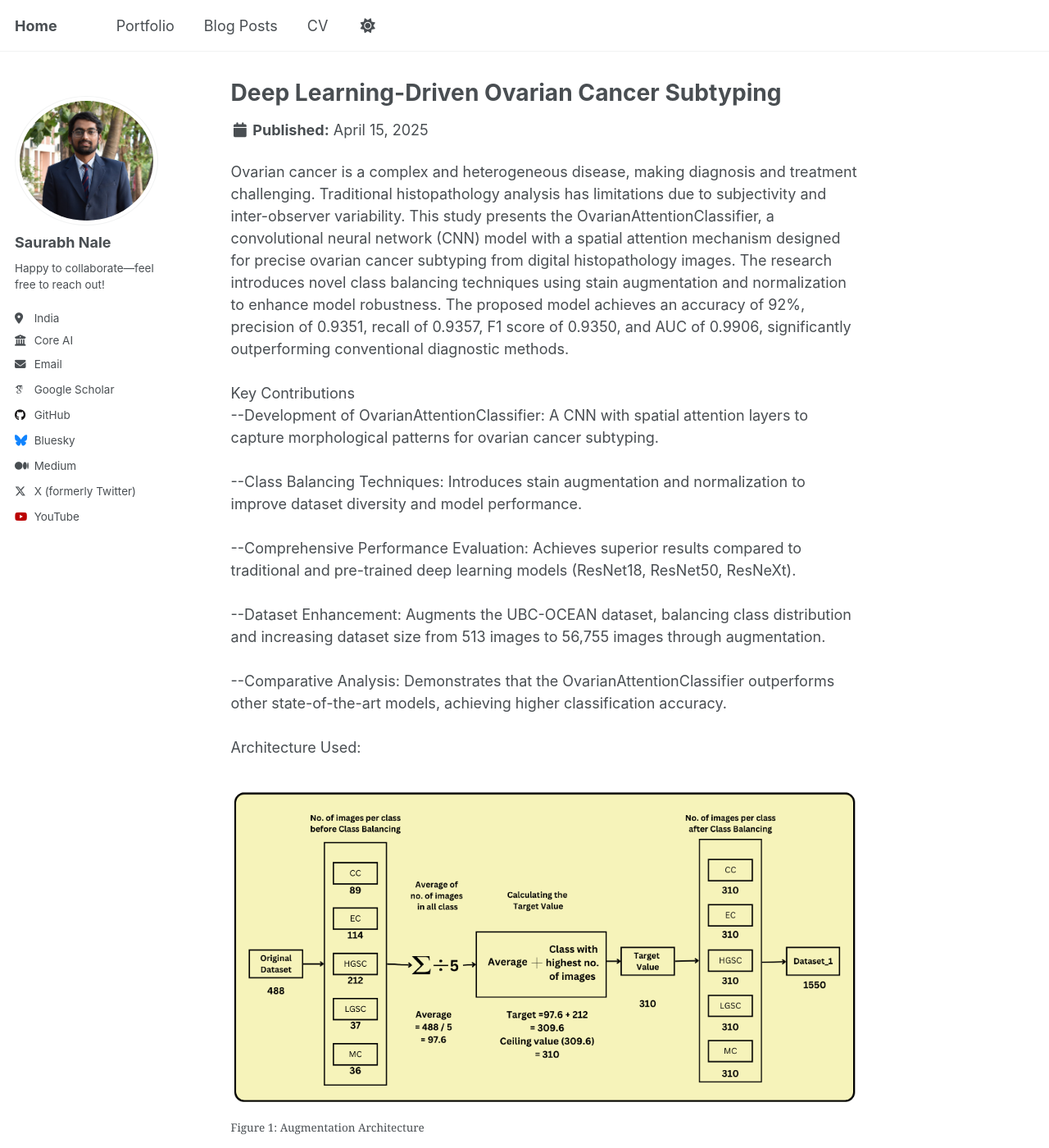
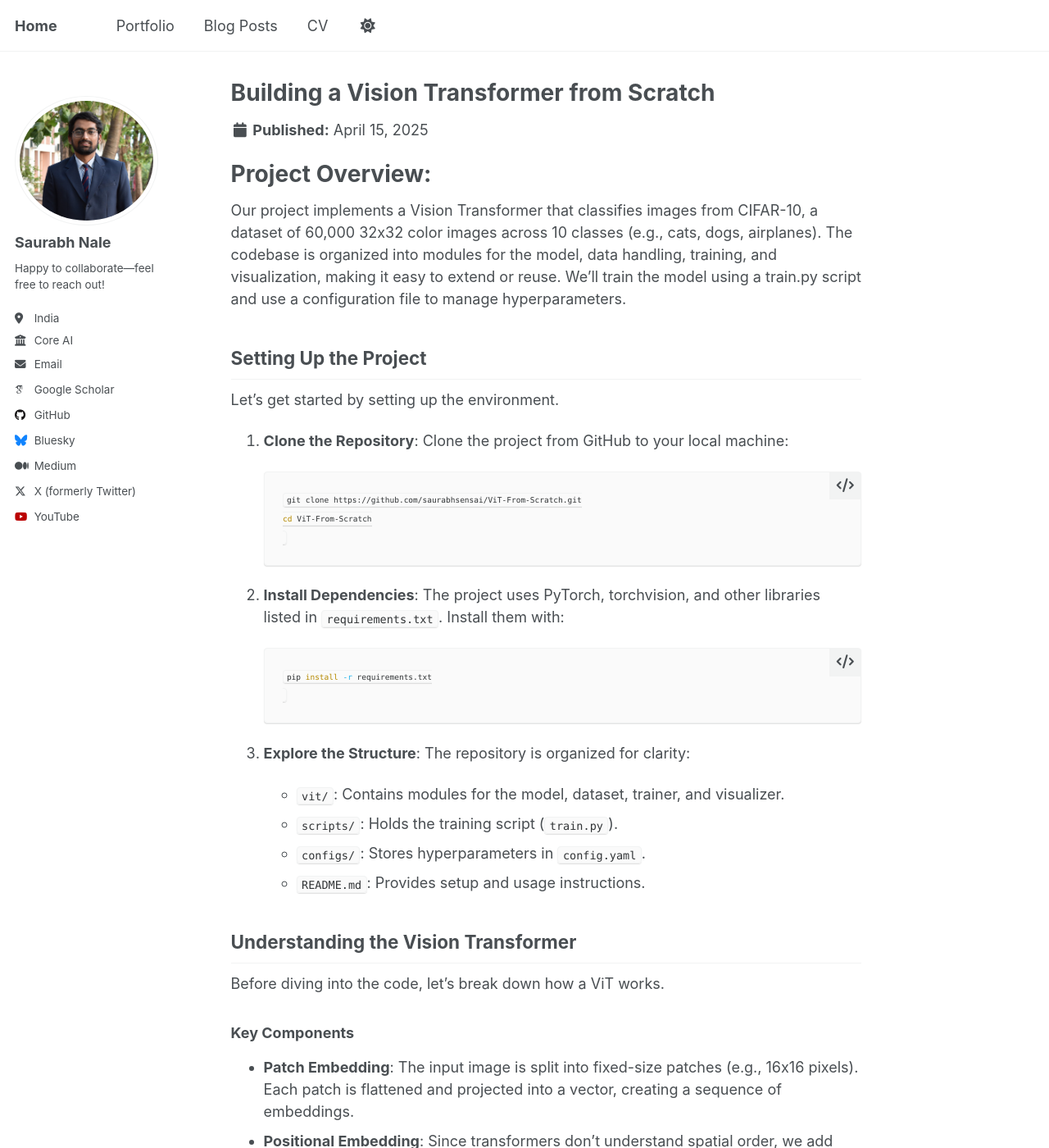
Before and after one commit to saurabhsensai/saurabhsensai.github.io, a Jekyll site: the page built from _portfolio/portfolio-2.md, in a window 1280 px wide and 1400 px high. Shown: the whole window at 82% size. Built offline with Jekyll 4.4.1, drawn with Linux system fonts in a browser that asks for light colours; some web fonts are replaced; some of the changed text lies outside the part shown.

Commit message:
Added Files for porfolio (VIT)

````diff
--- /dev/null
+++ b/_portfolio/portfolio-2.md
@@ -0,0 +1,99 @@
+---
+title: "Building a Vision Transformer from Scratch"
+excerpt: "Saurabh P. Nale<br/><img src='/images/saurabh/vit/vit-portfolio.png'>"
+collection: portfolio
+---
+
+# Project Overview:
+
+Our project implements a Vision Transformer that classifies images from CIFAR-10, a dataset of 60,000 32x32 color images across 10 classes (e.g., cats, dogs, airplanes). The codebase is organized into modules for the model, data handling, training, and visualization, making it easy to extend or reuse. We’ll train the model using a train.py script and use a configuration file to manage hyperparameters.
+
+## Setting Up the Project
+
+Let’s get started by setting up the environment.
+
+1. **Clone the Repository**: Clone the project from GitHub to your local machine:
+
+   ```bash
+   git clone https://github.com/saurabhsensai/ViT-From-Scratch.git
+   cd ViT-From-Scratch
+   ```
+
+2. **Install Dependencies**: The project uses PyTorch, torchvision, and other libraries listed in `requirements.txt`. Install them with:
+
+   ```bash
+   pip install -r requirements.txt
+   ```
+
+3. **Explore the Structure**: The repository is organized for clarity:
+
+   - `vit/`: Contains modules for the model, dataset, trainer, and visualizer.
+   - `scripts/`: Holds the training script (`train.py`).
+   - `configs/`: Stores hyperparameters in `config.yaml`.
+   - `README.md`: Provides setup and usage instructions.
+
+## Understanding the Vision Transformer
+
+Before diving into the code, let’s break down how a ViT works.
+
+### Key Components
+
+- **Patch Embedding**: The input image is split into fixed-size patches (e.g., 16x16 pixels). Each patch is flattened and projected into a vector, creating a sequence of embeddings.
+- **Positional Embedding**: Since transformers don’t understand spatial order, we add positional embeddings to encode the location of each patch.
+- **Attention Mechanism**: The transformer uses self-attention to weigh the importance of each patch relative to others, capturing global dependencies.
+- **Transformer Blocks**: Multiple layers of attention and feed-forward networks process the patch sequence.
+- **Classification Head**: A special “class token” aggregates information from all patches, and a linear layer outputs class probabilities.
+
+## Code Walkthrough
+
+Let’s explore the key components of the codebase without getting lost in the details. Each module is designed to be self-contained and reusable.
+
+### 1. Model Architecture
+
+- **Patch Embedding**: Converts image patches into vectors.
+- **Attention**: Computes attention scores to focus on relevant patches.
+- **Transformer Blocks**: Stack attention and MLP layers for deep processing.
+- **Classification Head**: Maps the class token to output classes.
+
+Key parameters like patch size and embedding dimension are configurable, allowing you to experiment with different setups.
+
+### 2. Dataset Handling
+
+The dataset module loads CIFAR-10 and applies transformations:
+
+- **Training**: Resizes images to 224x224, applies random flips and rotations, and normalizes pixel values.
+- **Validation**: Resizes and normalizes without augmentation.
+- Data loaders batch the images for efficient training.
+
+### 3. Training Logic
+
+The training module handles the training loop:
+
+- **Forward Pass**: Feeds images through the model.
+- **Loss Calculation**: Uses cross-entropy loss.
+- **Optimization**: Updates weights with AdamW and a cosine annealing scheduler.
+- **Validation**: Evaluates performance on the test set and saves the best model.
+
+### 4. Visualization Tools
+
+Visualization is key to understanding ViTs. The visualizer module offers:
+
+- **Patch Visualization**: Shows how images are divided into patches.
+- **Embedding Visualization**: Uses t-SNE to plot patch or token embeddings, revealing class separation.
+- **Attention Maps**: Displays which parts of the image the model focuses on, with overlays for clarity.
+
+### 5. Configuration
+
+Hyperparameters live in `config.yaml`, including:
+
+- Image size (224x224).
+- Batch size (16).
+- Number of epochs (10).
+- Learning rate (0.0003).
+- Model specifics (e.g., 6 transformer layers, 12 attention heads).
+
+Edit this file to tweak settings without touching the code.
+
+<a href="https://github.com/saurabhsensai/ViT-From-Scratch" target="_blank">
+  <img src="https://img.shields.io/badge/Open%20in-GitHub-black?logo=github" alt="Open in GitHub"/>
+</a>
--- a/_portfolio/portfolio-3.md
+++ /dev/null
@@ -1,45 +0,0 @@
----
-title: "Custom Object Detection with YOLOv7: Dataset Curation, Training, and Real-Time Deployment"
-excerpt: "Saurabh P. Nale<br/><img src='/images/saurabh/yolo/main.png'>"
-collection: portfolio
----
-
-This project involves training a YOLOv7 (You Only Look Once version 7) model to detect custom objects. The process included curating a custom image dataset, performing data annotation, and fine-tuning the YOLOv7 model to achieve optimal detection accuracy.
-
-Key Features
-
--Custom Dataset Curation: Collected and annotated a dataset tailored for the target objects using tools like LabelImg.
-
--YOLOv7 Model Training: Fine-tuned YOLOv7 on the curated dataset using PyTorch and GPU acceleration for efficient training.
-
--Augmentation & Preprocessing: Applied image augmentation techniques (flipping, rotation, color jittering) to improve model generalization.
-
--Model Optimization: Tuned hyperparameters like learning rate, batch size, and anchor boxes to enhance performance.
-
--Real-Time Inference: Deployed the trained model for real-time object detection using OpenCV and a custom pipeline.
-
-Tools & Technologies Used: \
-YOLOv7, PyTorch, CUDA, OpenCV
-LabelImg for annotation
-Google Colab / Local GPU for training
-
-
-<figure>
-  <img src="/images/saurabh/yolo/1.jpg" alt="samples" width="600">
-  <figcaption style="text-align: center;">Figure 1: Sample Testing 1</figcaption>
-</figure>
-
-<figure>
-    <img src="/images/saurabh/yolo/2.jpg" alt="architecture" width="600">
-    <figcaption style="text-align: center;">Figure 2: Sample Testing 2</figcaption>
-  </figure>
-
-  <figure>
-    <img src="/images/saurabh/yolo/results.png" alt="architecture" width="600">
-    <figcaption style="text-align: center;">Figure 3: Results</figcaption>
-  </figure>
-
-  <figure>
-    <img src="/images/saurabh/yolo/F1_curve.png" alt="architecture" width="600">
-    <figcaption style="text-align: center;">Figure 4: F1 Curve</figcaption>
-  </figure>
````
Also changed, not shown: _portfolio/portfolio-4.md (+28 -25 lines), _portfolio/portfolio-5.md (+31 -43 lines), _portfolio/portfolio-6.md (added, +54 -0 lines), _portfolio/portfolio-3.html (renamed from _portfolio/portfolio-2.html), images/saurabh/vit/vit-portfolio.png (added).
